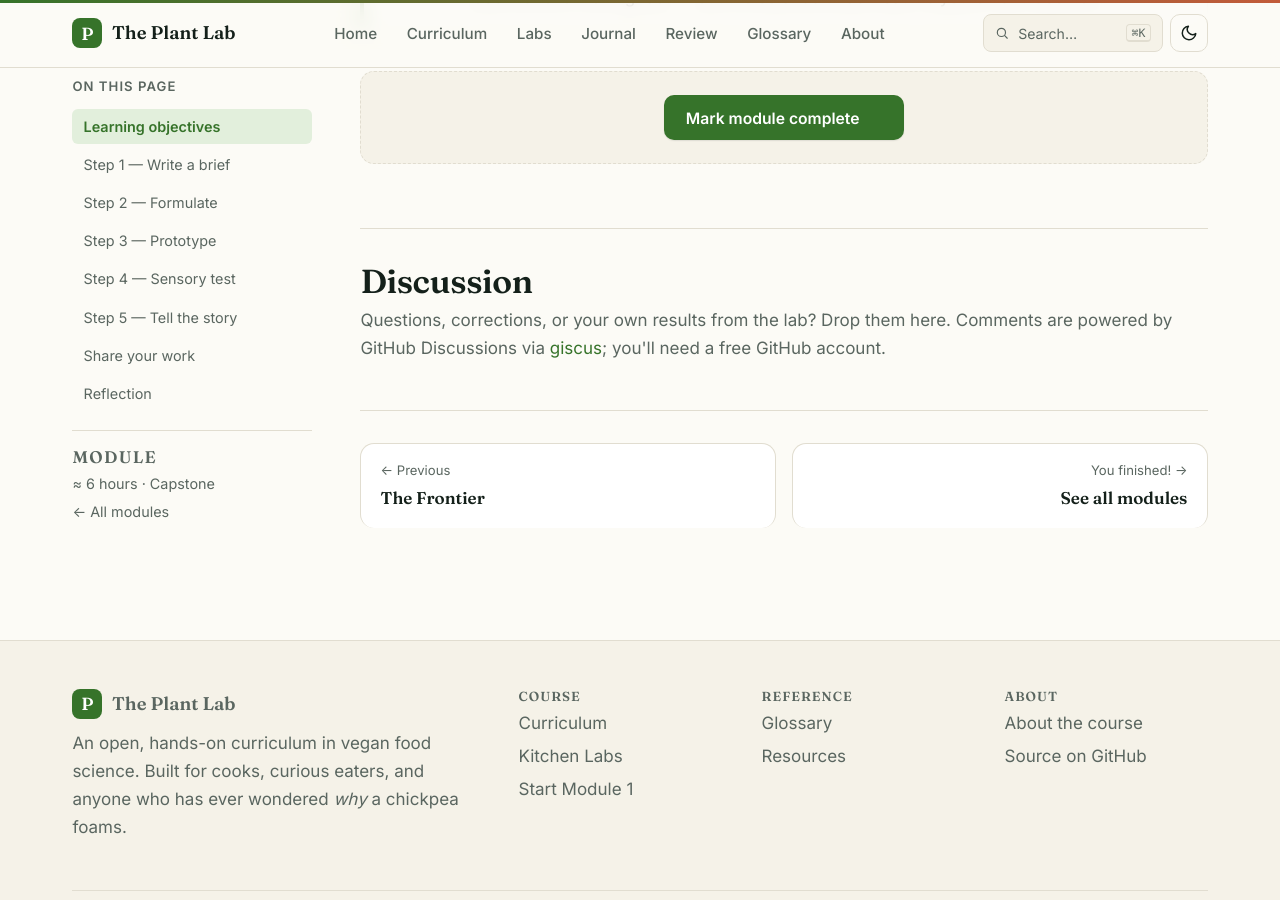
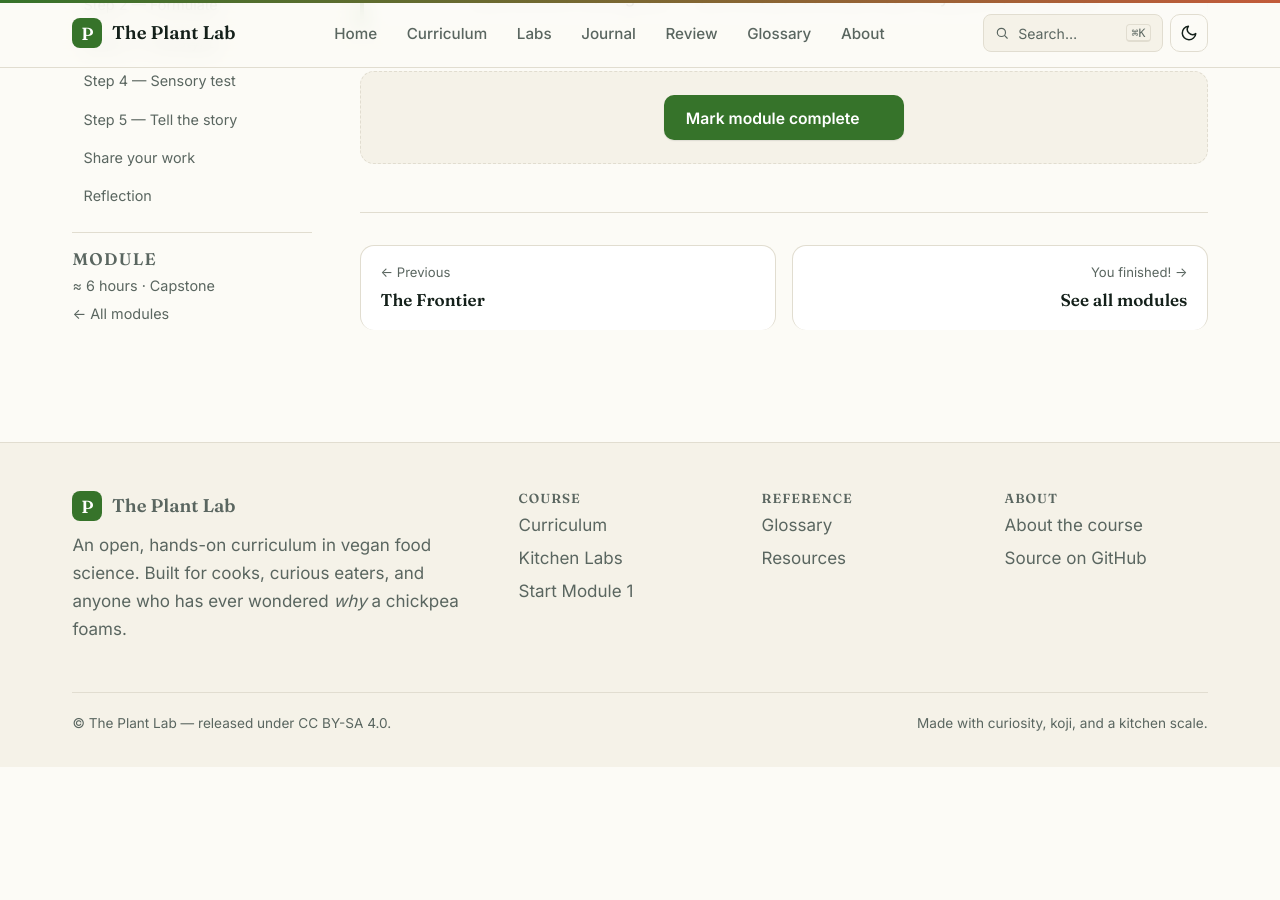
Before and after one commit to sbezner/VeganFoodScience, a Jekyll site: the page built from modules/12-capstone.html, in a window 1280 px wide and 900 px high, scrolled down 5899 px. Built offline with Jekyll 4.4.1, drawn with Linux system fonts in a browser that asks for light colours; comment, search, counter and statistics services are not loaded; after the commit the page ends 6666 px from its top, so only the background shows below that; part of the change alters nothing that is shown.

Commit message:
Make giscus comments configurable; default off until IDs are filled in
The hardcoded REPLACE_WITH_REPO_ID placeholders were rendering and
producing a visible "giscus is not installed on this repository" error
on every module page.

- Add a `comments` block in _config.yml: enabled flag + giscus IDs
- Gate the entire comments include on site.comments.enabled
- Read repo / repo_id / category / category_id from site config

To turn comments on later (zero code changes needed):
  1. Enable Discussions on the repo
  2. Install the giscus GitHub App
  3. Visit giscus.app, paste repo_id and category_id into _config.yml
  4. Set comments.enabled to true → push

```diff
--- a/_config.yml
+++ b/_config.yml
@@ -11,6 +11,17 @@ url: "https://theplantlab.cc"
 markdown: kramdown
 highlighter: rouge
 permalink: pretty
+
+# Comments — powered by giscus (GitHub Discussions). Flip `enabled` to true
+# once you've installed the giscus app on the repo, enabled Discussions,
+# and pasted the IDs from giscus.app below.
+comments:
+  enabled: false
+  giscus:
+    repo: "sbezner/VeganFoodScience"
+    repo_id: ""           # paste data-repo-id from giscus.app
+    category: "General"
+    category_id: ""       # paste data-category-id from giscus.app
 
 # Course-level metadata used by templates
 course:
--- a/_includes/comments.html
+++ b/_includes/comments.html
@@ -1,13 +1,14 @@
+{% if site.comments.enabled %}
 <section class="comments" aria-label="Comments">
   <div class="comments__head">
     <h2>Discussion</h2>
     <p class="muted">Questions, corrections, or your own results from the lab? Drop them here. Comments are powered by GitHub Discussions via <a href="https://giscus.app" target="_blank" rel="noopener">giscus</a>; you'll need a free GitHub account.</p>
   </div>
   <script src="https://giscus.app/client.js"
-          data-repo="sbezner/VeganFoodScience"
-          data-repo-id="REPLACE_WITH_REPO_ID"
-          data-category="General"
-          data-category-id="REPLACE_WITH_CATEGORY_ID"
+          data-repo="{{ site.comments.giscus.repo }}"
+          data-repo-id="{{ site.comments.giscus.repo_id }}"
+          data-category="{{ site.comments.giscus.category }}"
+          data-category-id="{{ site.comments.giscus.category_id }}"
           data-mapping="pathname"
           data-strict="0"
           data-reactions-enabled="1"
@@ -19,3 +20,4 @@
           crossorigin="anonymous"
           async></script>
 </section>
+{% endif %}
```
